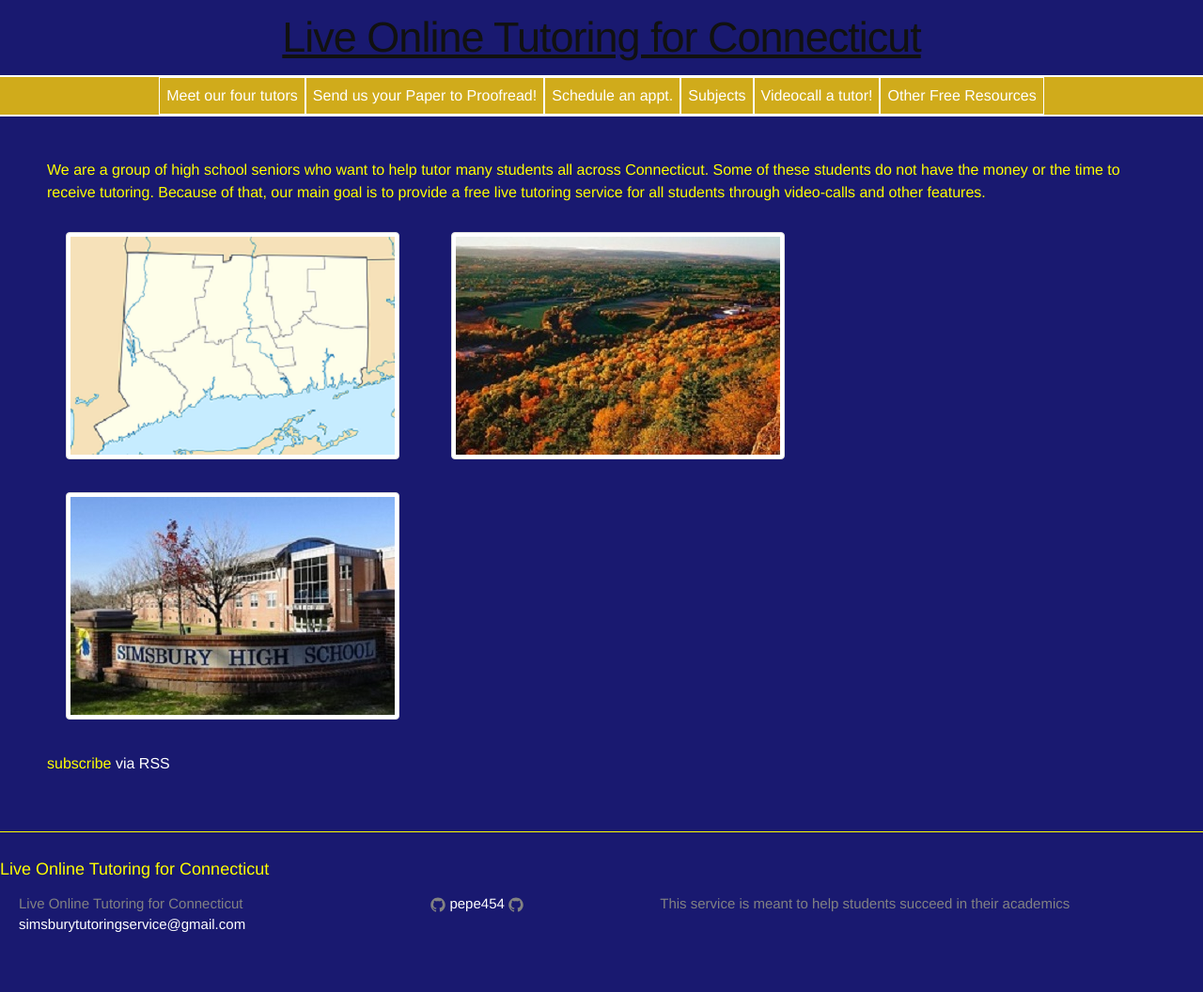
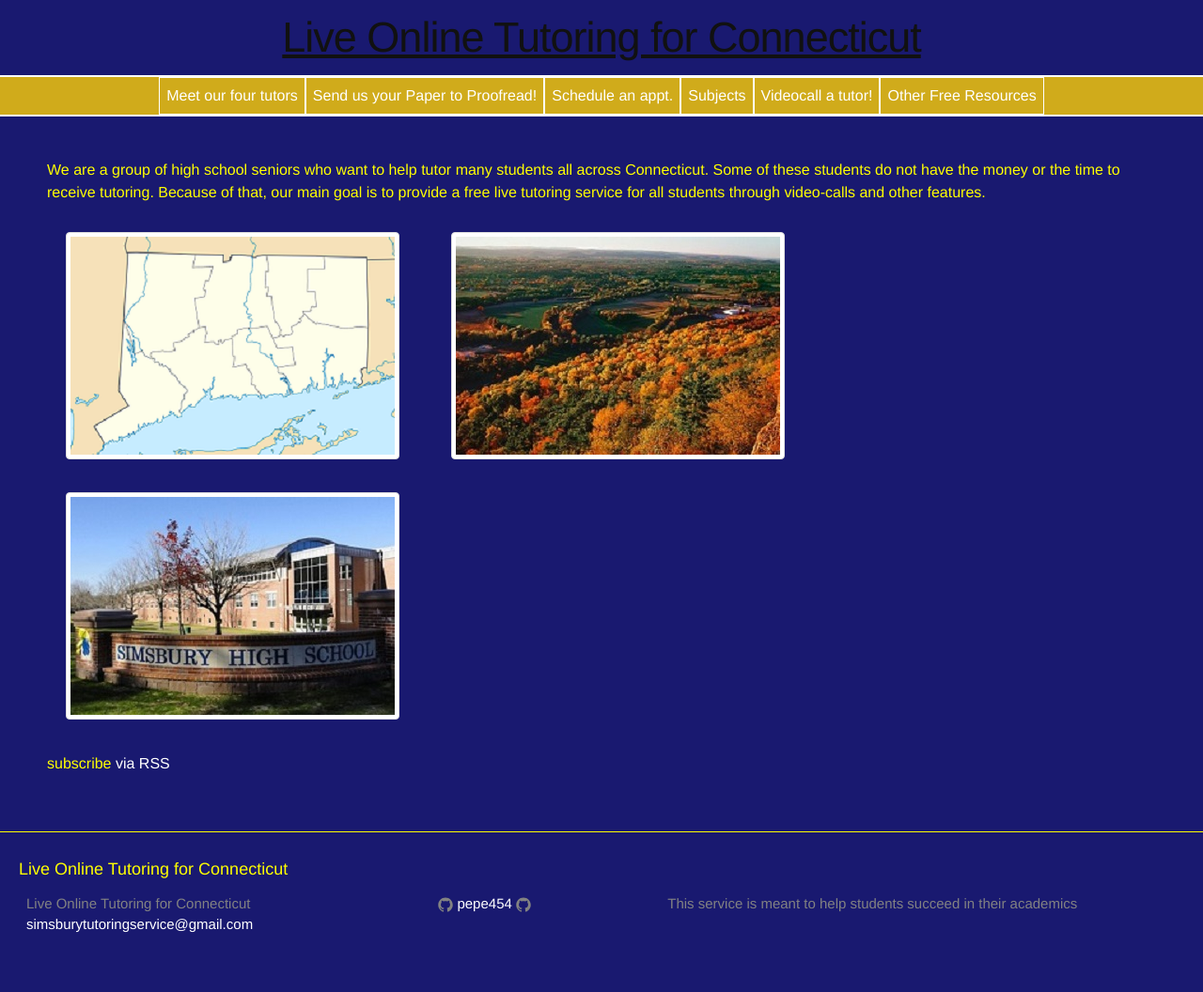
Before and after one commit to pepe454/pepe454.github.io, a Jekyll site: the page built from index.html, in a window 1280 px wide. Shown: the whole page at 94% size. Built offline with Jekyll 4.4.1, drawn with Linux system fonts in a browser that asks for light colours; the list of posts is cut into pages by our own code.

Commit message:
Update _layout.scss

```diff
--- a/_sass/_layout.scss
+++ b/_sass/_layout.scss
@@ -211,6 +211,7 @@ table, th, td {
 }
 
 .footer-heading {
+    margin-left: 20px;
     font-size: 18px;
     margin-bottom: $spacing-unit / 2;
 }
@@ -235,7 +236,7 @@ table, th, td {
 }
 
 .footer-col-1 {
-    margin-left: 20px;
+    margin-left: 28px;
     width: -webkit-calc(35% - (#{$spacing-unit} / 2));
     width:         calc(35% - (#{$spacing-unit} / 2));
 }
```
